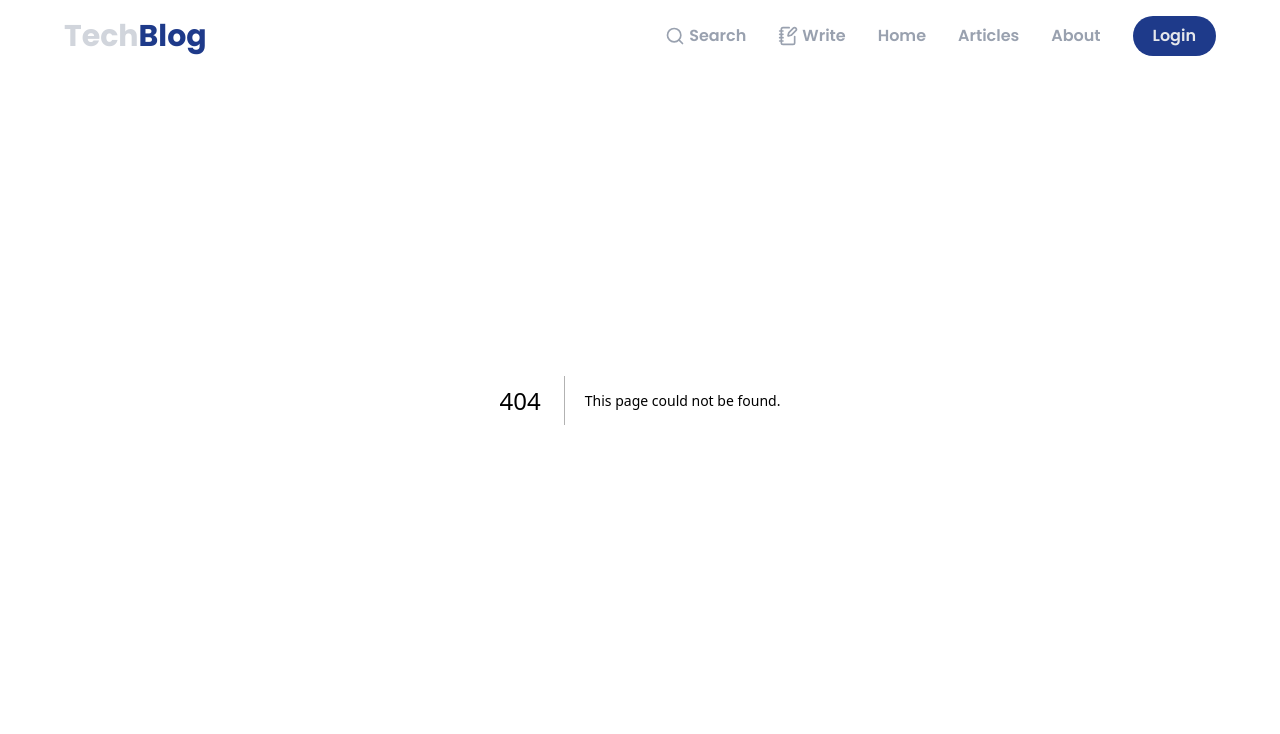
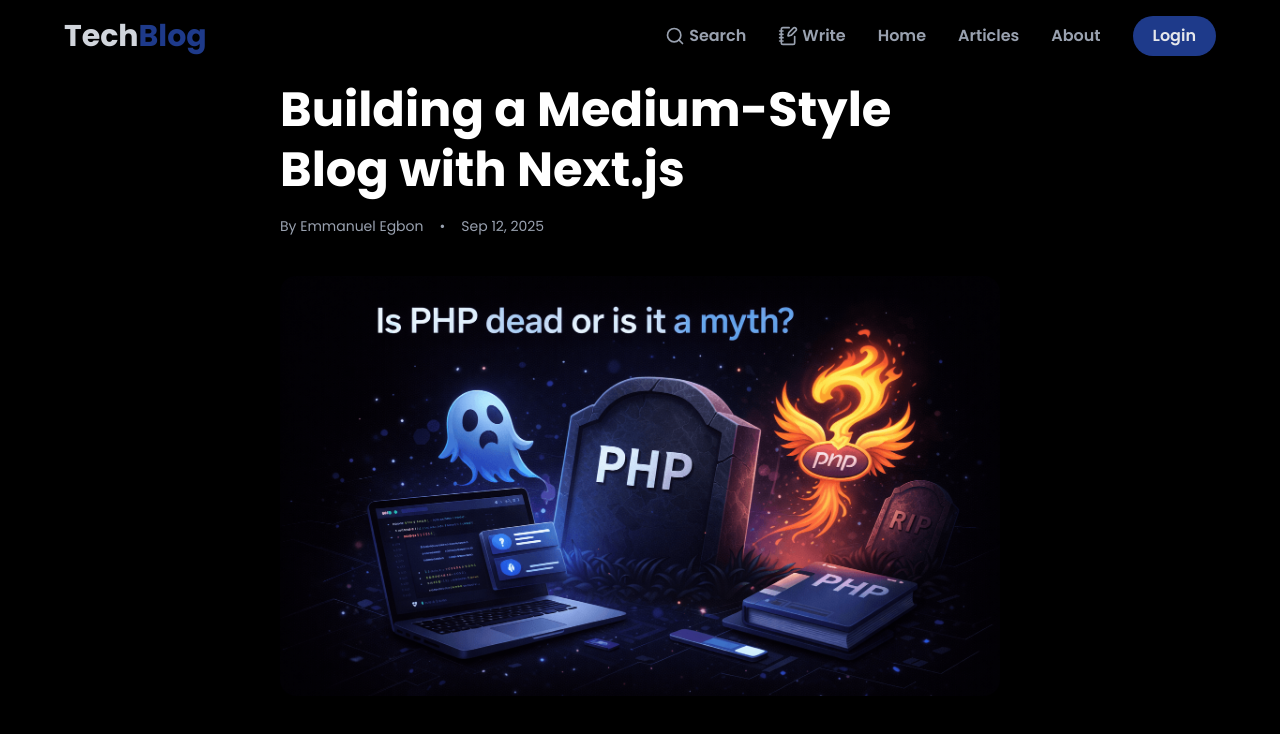
Before and after one commit to Kuldeep9711/tech-blog, a Next.js app: page /articles/clean-ui in a window 1280 px wide. Before the commit this address had no page. Shown: the top 734 px of the page. Built offline with nearby package versions, Linux system fonts and the light colour scheme.

Commit message:
Add postview for articles

```diff
--- /dev/null
+++ b/src/app/articles/[slug]/page.tsx
@@ -0,0 +1,25 @@
+import Image from 'next/image'
+import React from 'react'
+
+export default function PostViewPage() {
+  return (
+    <article className='max-w-3xl mx-auto py-20 px-6'>
+        {/* article header */}
+        <header className='mb-10'>
+            <h1 className='text-3xl sm:text-4xl lg:text-5xl font-bold text-white leading-tight mb-4'>
+                Building a Medium-Style Blog with Next.js
+            </h1>
+
+            <div className='flex items-center gap-4 text-sm text-gray-400'>
+                <span>By Emmanuel Egbon</span>
+                <span>•</span>
+                <span>Sep 12, 2025</span>
+            </div>
+        </header>
+
+        <div className='relative w-full h-55 sm:h-80 lg:h-105 mb-12'>
+           <Image src="/p1.png" alt='cover-image' className='object-cover rounded-2xl' fill/>
+        </div>
+    </article>
+  )
+}
--- a/src/app/articles/page.tsx
+++ b/src/app/articles/page.tsx
@@ -44,7 +44,13 @@ export default function ArticlesPage() {
             )
           })}
        </div>
-            </div>
+
+         <div className="flex justify-center mt-10">
+            <button className="px-8 py-3 rounded-full bg-secondary-background text-gray-300 text-sm font-medium border border-white/10 hover:border-white/20 hover:text-white transition-all duration-300 cursor-pointer">
+               Load more articles
+            </button>
+         </div>
+     </div>
         </ContainerLayout>
     )
 }
```
